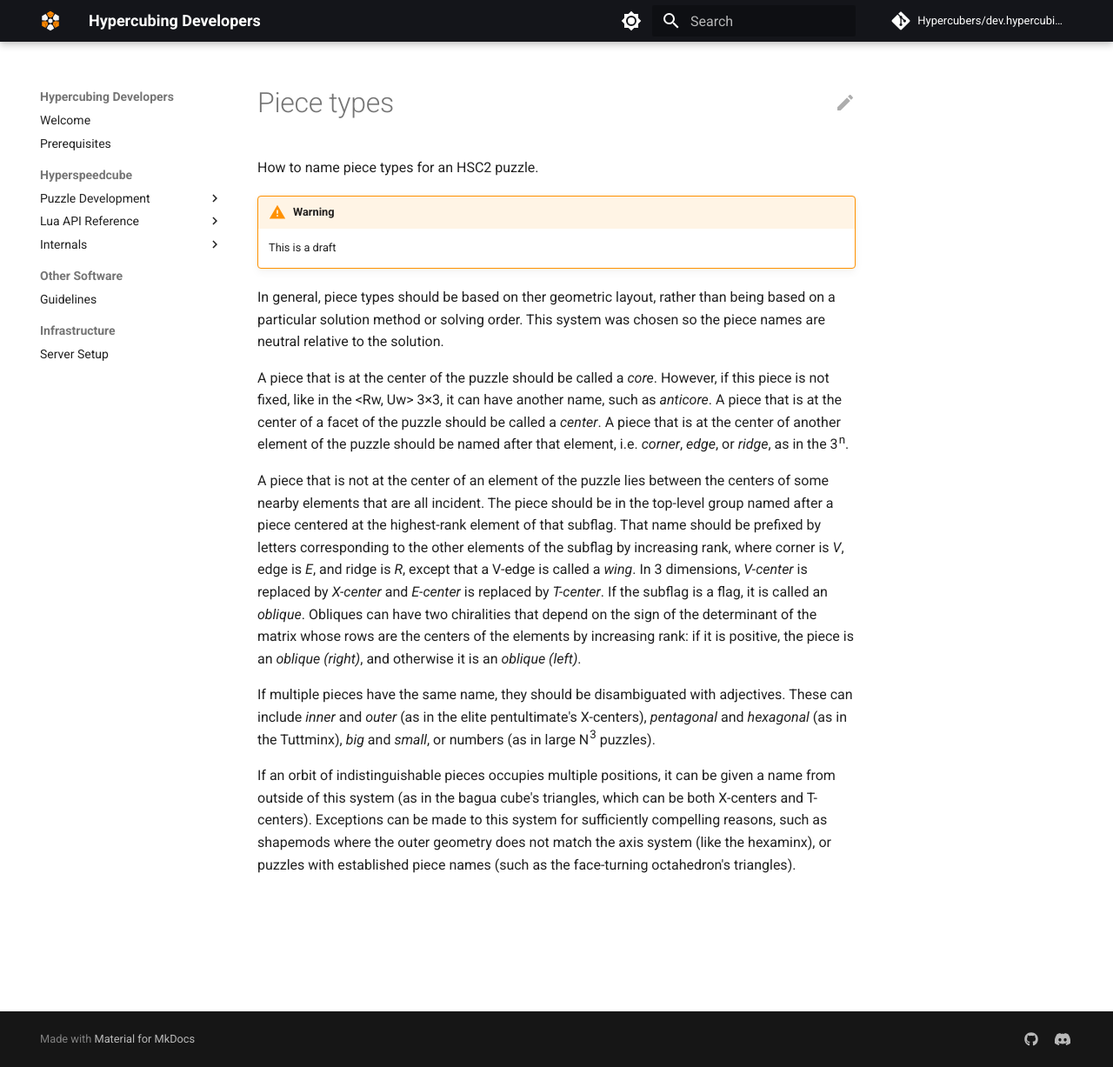
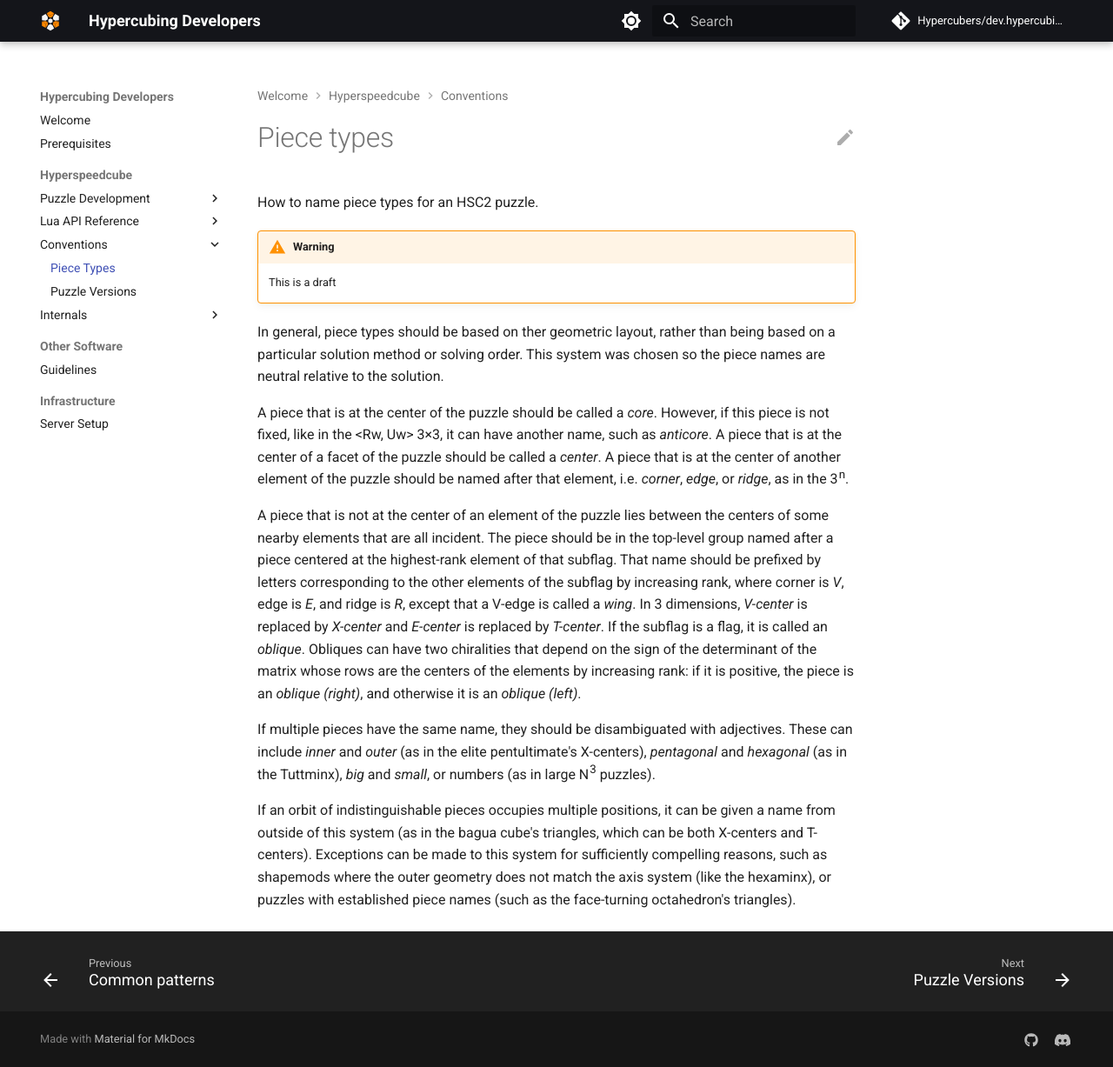
Before and after one commit to Hypercubers/dev.hypercubing.xyz, an MkDocs documentation site: the page built from docs/hsc/conventions/piece-types.md, in a window 1280 px wide and 1227 px high. Shown: the whole window at 87% size. Built offline with MkDocs 1.6.1 and Material for MkDocs 9.7.7, drawn with Linux system fonts in a browser that asks for light colours; comment, search, counter and statistics services are not loaded.

Commit message:
Add conventions section

```diff
--- /dev/null
+++ b/docs/hsc/conventions/versions.md
@@ -0,0 +1,3 @@
+# Puzzle versions
+
+Soon
--- a/mkdocs.yml
+++ b/mkdocs.yml
@@ -102,6 +102,9 @@ nav:
       - hsc/lua/tags.md
       - hsc/lua/versioning.md
       - hsc/lua/common.md
+    - Conventions:
+      - Piece Types: hsc/conventions/piece-types.md
+      - Puzzle Versions: hsc/conventions/versions.md
     - Internals:
       - 1. Introduction: hsc/internals/index.md
       - 2. Vectorspace GA: hsc/internals/vga.md
```
Also changed, not shown: docs/hsc/conventions/piece-types.md (renamed from docs/hsc/puzzle-dev/piece-types.md).
